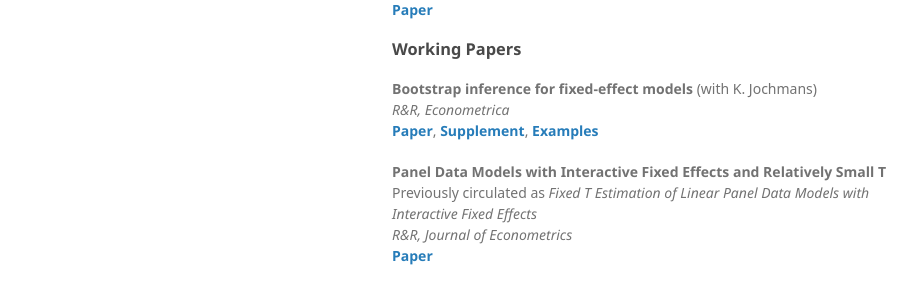
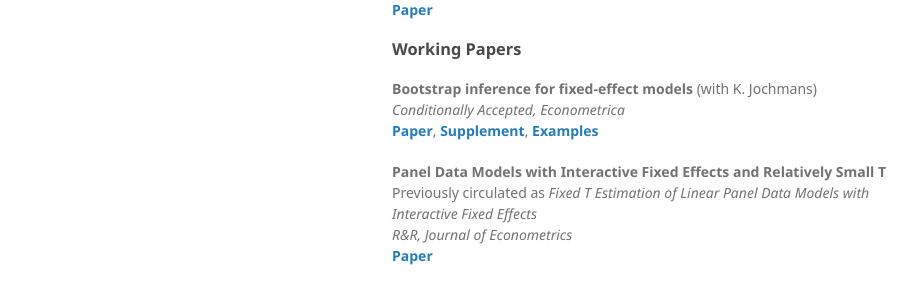
Before and after one commit to Tokkita/Tokkita.github.io, a Jekyll site: the page built from index.md, in a window 1280 px wide and 1292 px high. Shown: the part 504-793 px from the top of the window, without its empty margins (178-1099 px from the left). Built offline with Jekyll 4.4.1, drawn with Linux system fonts in a browser that asks for light colours; nearby versions of some CDN libraries; some web fonts are replaced; our own code applies the rules of GitHub Pages for plain Markdown files.

Commit message:
Update index.md

```diff
--- a/index.md
+++ b/index.md
@@ -8,7 +8,7 @@ I completed a PhD in Economics at the University of Surrey in 2021 and am presen
 <b> Identification of Mixtures of Dynamic Discrete Choices </b> (with K. Jochmans) <br> <i> Journal of Econometrics </i> Forthcoming <br> <strong><a href="{{ Mixture.pdf | prepend: '/assets/pdf/Mixture/Mixture.pdf' | relative_url | download }}">Paper</a></strong>
 
 ### Working Papers
-<b> Bootstrap inference for fixed-effect models </b> (with K. Jochmans) <br> <i> R&R, Econometrica </i> <br> <strong><a href="{{ Bootstrap.pdf | prepend: '/assets/pdf/Boot/Bootstrap.pdf' | relative_url | download }}">Paper</a></strong>, <strong><a href="{{ Supplement.pdf | prepend: '/assets/pdf/Boot/Supplement.pdf' | relative_url | download }}">Supplement</a></strong>,  <strong><a href="{{ Examples.pdf | prepend: '/assets/pdf/Boot/Examples.pdf' | relative_url | download }}">Examples</a></strong>
+<b> Bootstrap inference for fixed-effect models </b> (with K. Jochmans) <br> <i> Conditionally Accepted, Econometrica </i> <br> <strong><a href="{{ Bootstrap.pdf | prepend: '/assets/pdf/Boot/Bootstrap.pdf' | relative_url | download }}">Paper</a></strong>, <strong><a href="{{ Supplement.pdf | prepend: '/assets/pdf/Boot/Supplement.pdf' | relative_url | download }}">Supplement</a></strong>,  <strong><a href="{{ Examples.pdf | prepend: '/assets/pdf/Boot/Examples.pdf' | relative_url | download }}">Examples</a></strong>
 
 <b> Panel Data Models with Interactive Fixed Effects and Relatively Small T </b> <br> Previously circulated as <i> Fixed T Estimation of Linear Panel Data Models with Interactive Fixed Effects </i> <br> <i> R&R, Journal of Econometrics </i> <br> <strong><a href="{{ MasterLatest.pdf | prepend: '/assets/pdf/FTIFE/MasterLatest.pdf' | relative_url | download }}">Paper</a></strong>
 
```
